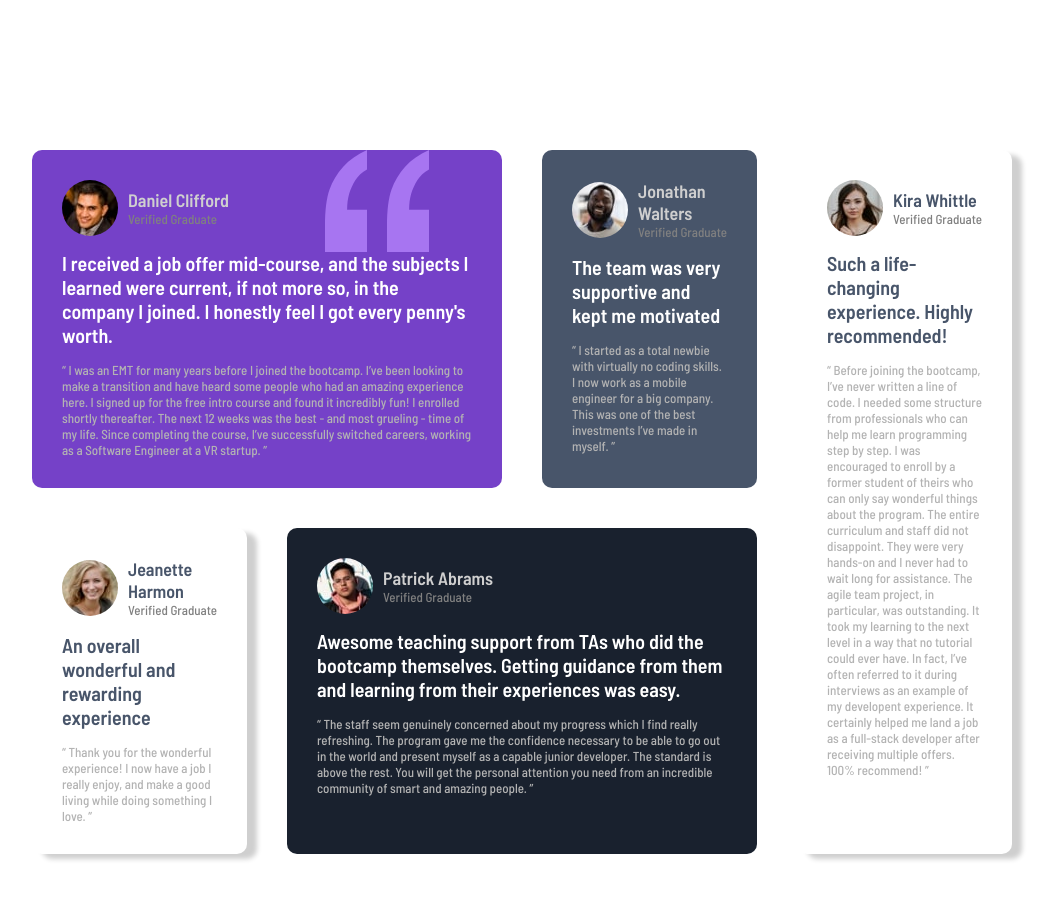
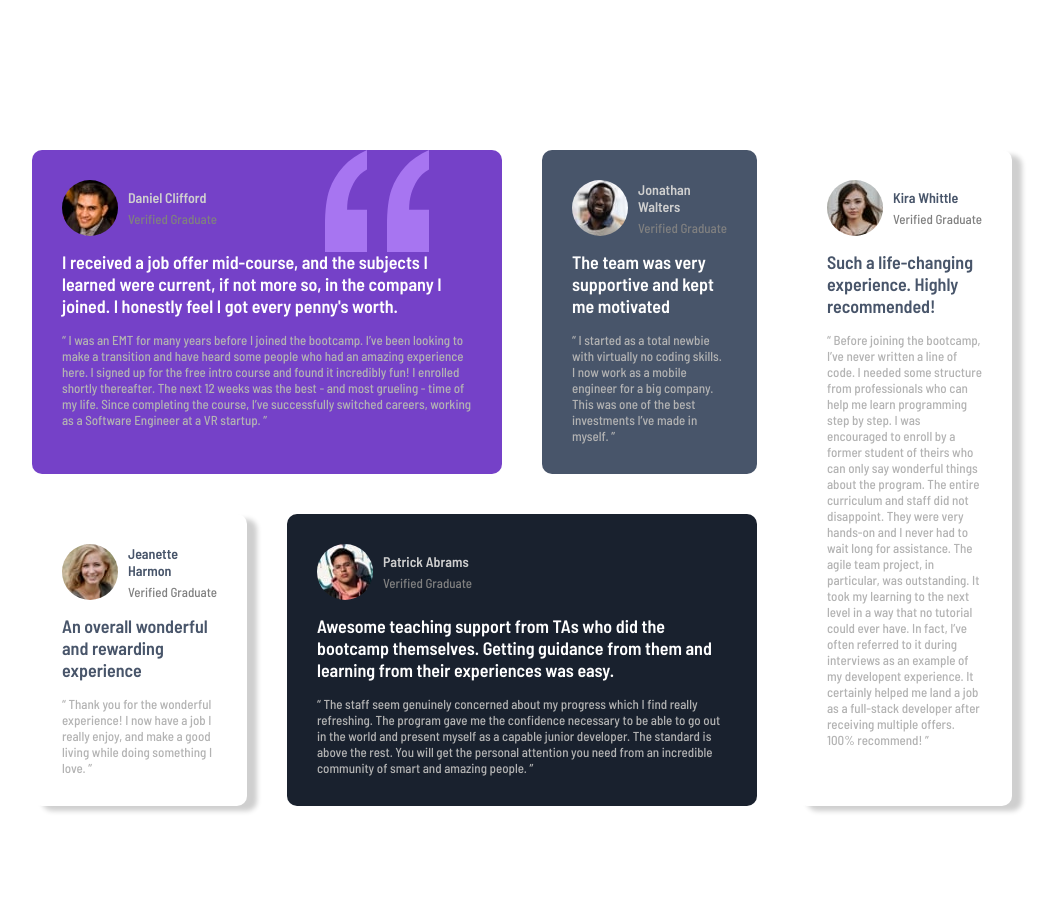
Before and after one commit to julio-mansan2/layout-de-avaliacoes, a plain HTML site: page index.html in a window 1280 px wide. Shown: the whole page, without its empty margins (118-1173 px from the left). Drawn offline with Linux system fonts and the light colour scheme.

```diff
--- a/src/css/style.css
+++ b/src/css/style.css
@@ -48,14 +48,16 @@ img {
 
 .container h3 {
 
-    font-size: 18px;
+    font-size: 14px;
     color: hsl(0, 0%, 81%);
+    margin-bottom: 5px;
+
 }
 
 .container  h2 {
 
     color: hsl(0, 0%, 100%);
-    font-size: 20px;
+    font-size: 18px;
     font-weight: 600;
     margin-bottom: 15px;
 
```
